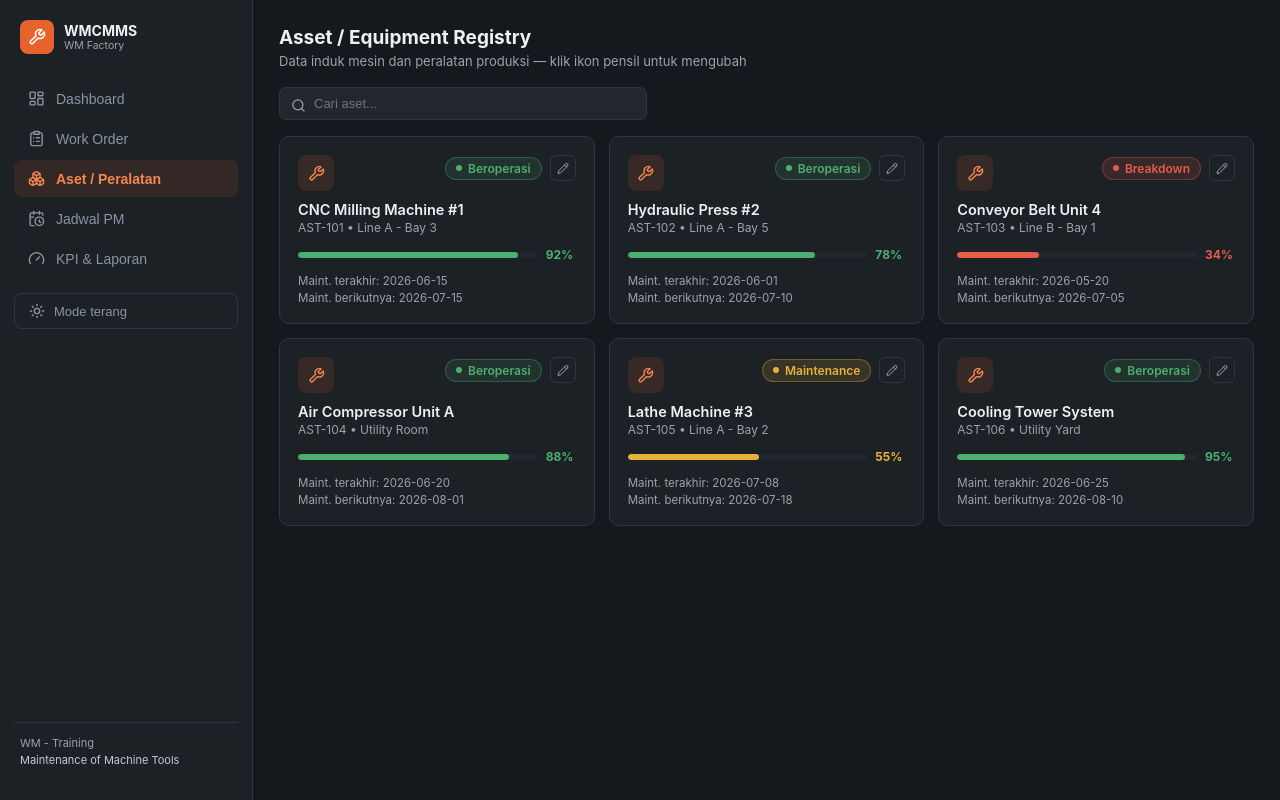
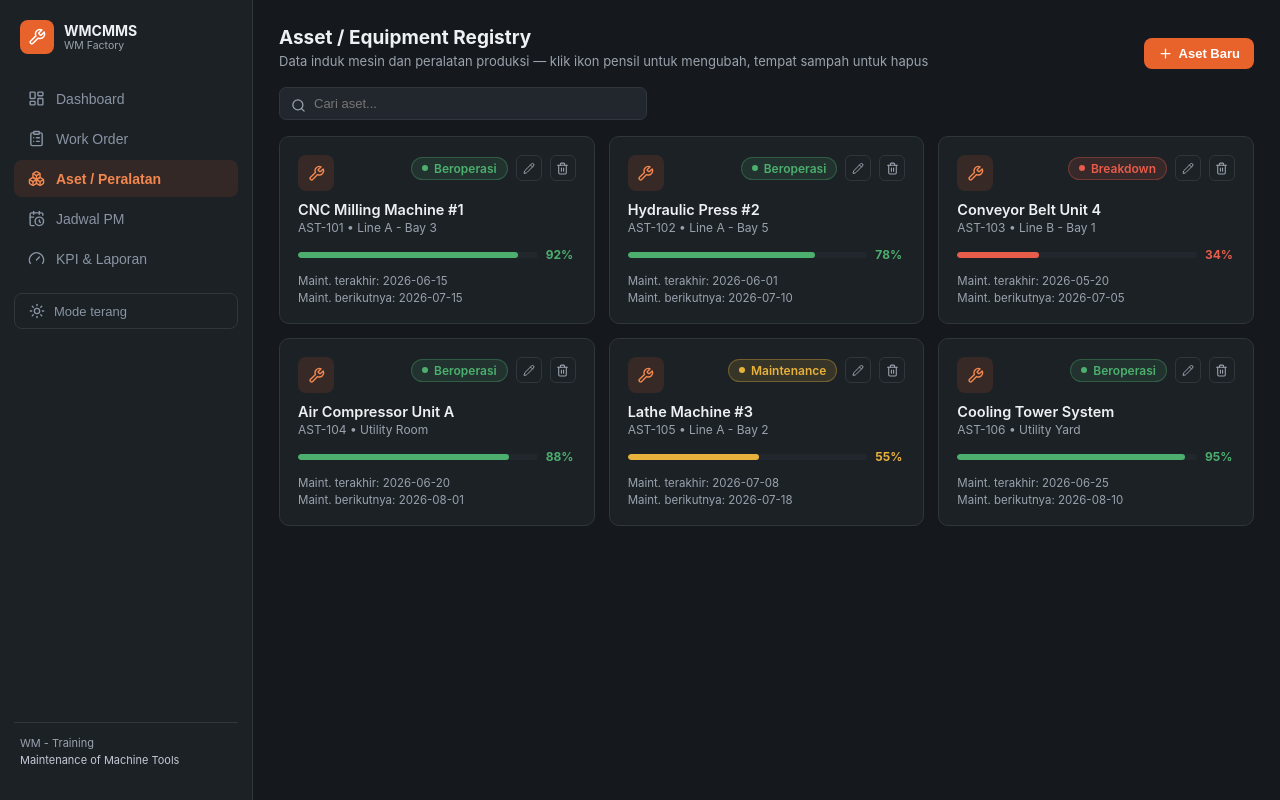
Before and after one commit to wldn-git/wm-cmms, a React (Vite) app: page / in a window 1280 px wide. Both pictures are taken after a click on the button "Aset / Peralatan". Built offline with nearby package versions, Linux system fonts and the light colour scheme.

Commit message:
Fix layout grid aset + tambah fitur add/delete asset dan PM

```diff
--- a/src/App.jsx
+++ b/src/App.jsx
@@ -361,15 +361,25 @@ function WorkOrders({ workOrders, setWorkOrders, assets, C }) {
 }
 
 /* ---------------- ASSETS ---------------- */
-function AssetCard({ asset, C, onSave }) {
+function AssetCard({ asset, C, onSave, onDelete }) {
   const { statusMeta } = getMeta(C);
   const inputStyle = getInputStyle(C);
   const [editing, setEditing] = useState(false);
   const [draft, setDraft] = useState(asset);
+  const [confirmDelete, setConfirmDelete] = useState(false);
 
   const startEdit = () => { setDraft(asset); setEditing(true); };
   const save = () => { onSave({ ...draft, health: Number(draft.health) }); setEditing(false); };
   const cancel = () => setEditing(false);
+
+  const handleDeleteClick = () => {
+    if (confirmDelete) {
+      onDelete(asset.id);
+    } else {
+      setConfirmDelete(true);
+      setTimeout(() => setConfirmDelete(false), 3000);
+    }
+  };
 
   if (!editing) {
     return (
@@ -389,6 +399,18 @@ function AssetCard({ asset, C, onSave }) {
               background: "transparent", color: C.textDim, cursor: "pointer"
             }}>
               <Pencil size={13} />
+            </button>
+            <button onClick={handleDeleteClick} aria-label="Hapus aset" style={{
+              display: "flex", alignItems: "center", justifyContent: "center",
+              gap: 4, height: 26, padding: confirmDelete ? "0 8px" : 0,
+              width: confirmDelete ? "auto" : 26, borderRadius: 6,
+              border: `1px solid ${confirmDelete ? C.danger : C.border}`,
+              background: confirmDelete ? C.danger + "1c" : "transparent",
+              color: confirmDelete ? C.danger : C.textDim, cursor: "pointer",
+              fontSize: 11.5, fontWeight: 600, whiteSpace: "nowrap"
+            }}>
+              <Trash2 size={13} />
+              {confirmDelete && "Yakin?"}
             </button>
           </div>
         </div>
@@ -444,7 +466,7 @@ function AssetCard({ asset, C, onSave }) {
           </div>
           <input type="range" min={0} max={100} value={draft.health}
             onChange={e => setDraft({ ...draft, health: e.target.value })}
-            style={{ width: "100%" }} />
+            style={{ width: "100%", accentColor: C.ember }} />
         </div>
         <div style={{ display: "grid", gridTemplateColumns: "1fr 1fr", gap: 8 }}>
           <div>
@@ -464,6 +486,11 @@ function AssetCard({ asset, C, onSave }) {
 function Assets({ assets, setAssets, C }) {
   const inputStyle = getInputStyle(C);
   const [q, setQ] = useState("");
+  const [showForm, setShowForm] = useState(false);
+  const [form, setForm] = useState({
+    name: "", location: "", status: "running", criticality: "medium",
+    health: 100, lastMaint: "", nextMaint: ""
+  });
   const filtered = assets.filter(a =>
     a.name.toLowerCase().includes(q.toLowerCase()) || a.id.toLowerCase().includes(q.toLowerCase())
   );
@@ -472,18 +499,105 @@ function Assets({ assets, setAssets, C }) {
     setAssets(assets.map(a => a.id === updated.id ? updated : a));
   };
 
+  const deleteAsset = (id) => {
+    setAssets(assets.filter(a => a.id !== id));
+  };
+
+  const addAsset = () => {
+    if (!form.name.trim()) return;
+    const nums = assets
+      .map(a => parseInt(a.id.replace("AST-", ""), 10))
+      .filter(n => !isNaN(n));
+    const nextNum = (nums.length ? Math.max(...nums) : 100) + 1;
+    const newId = "AST-" + nextNum;
+    setAssets([...assets, { ...form, id: newId, health: Number(form.health) }]);
+    setForm({ name: "", location: "", status: "running", criticality: "medium", health: 100, lastMaint: "", nextMaint: "" });
+    setShowForm(false);
+  };
+
   return (
     <div>
-      <SectionHeader C={C} title="Asset / Equipment Registry" subtitle="Data induk mesin dan peralatan produksi — klik ikon pensil untuk mengubah" />
+      <SectionHeader
+        C={C}
+        title="Asset / Equipment Registry"
+        subtitle="Data induk mesin dan peralatan produksi — klik ikon pensil untuk mengubah, tempat sampah untuk hapus"
+        action={
+          <button onClick={() => setShowForm(!showForm)} style={{
+            display: "flex", alignItems: "center", gap: 6, padding: "8px 14px",
+            background: C.ember, color: "#fff", border: "none", borderRadius: 8,
+            fontSize: 13, fontWeight: 600, cursor: "pointer"
+          }}>
+            <Plus size={15} /> Aset Baru
+          </button>
+        }
+      />
+
+      {showForm && (
+        <Card C={C} style={{ marginBottom: 16 }}>
+          <div style={{ display: "flex", justifyContent: "space-between", marginBottom: 12 }}>
+            <div style={{ fontSize: 14, fontWeight: 600, color: C.text }}>Tambah Aset</div>
+            <X size={16} color={C.textDim} style={{ cursor: "pointer" }} onClick={() => setShowForm(false)} />
+          </div>
+          <div style={{ display: "flex", flexDirection: "column", gap: 8 }}>
+            <div style={{ display: "grid", gridTemplateColumns: "1fr 1fr", gap: 8 }}>
+              <input placeholder="Nama aset" value={form.name}
+                onChange={e => setForm({ ...form, name: e.target.value })} style={inputStyle} />
+              <input placeholder="Lokasi" value={form.location}
+                onChange={e => setForm({ ...form, location: e.target.value })} style={inputStyle} />
+            </div>
+            <div style={{ display: "grid", gridTemplateColumns: "1fr 1fr", gap: 8 }}>
+              <select value={form.status} onChange={e => setForm({ ...form, status: e.target.value })} style={inputStyle}>
+                <option value="running">Beroperasi</option>
+                <option value="down">Breakdown</option>
+                <option value="maintenance">Maintenance</option>
+              </select>
+              <select value={form.criticality} onChange={e => setForm({ ...form, criticality: e.target.value })} style={inputStyle}>
+                <option value="high">Kritikalitas: Tinggi</option>
+                <option value="medium">Kritikalitas: Sedang</option>
+                <option value="low">Kritikalitas: Rendah</option>
+              </select>
+            </div>
+            <div>
+              <div style={{ display: "flex", justifyContent: "space-between", marginBottom: 4 }}>
+                <span style={{ fontSize: 12, color: C.textDim }}>Health score</span>
+                <span style={{ fontSize: 12, color: C.text, fontWeight: 600 }}>{form.health}%</span>
+              </div>
+              <input type="range" min={0} max={100} value={form.health}
+                onChange={e => setForm({ ...form, health: e.target.value })}
+                style={{ width: "100%", accentColor: C.ember }} />
+            </div>
+            <div style={{ display: "grid", gridTemplateColumns: "1fr 1fr", gap: 8 }}>
+              <div>
+                <div style={{ fontSize: 11, color: C.textDim, marginBottom: 3 }}>Maint. terakhir</div>
+                <input type="date" value={form.lastMaint} onChange={e => setForm({ ...form, lastMaint: e.target.value })} style={{ ...inputStyle, width: "100%" }} />
+              </div>
+              <div>
+                <div style={{ fontSize: 11, color: C.textDim, marginBottom: 3 }}>Maint. berikutnya</div>
+                <input type="date" value={form.nextMaint} onChange={e => setForm({ ...form, nextMaint: e.target.value })} style={{ ...inputStyle, width: "100%" }} />
+              </div>
+            </div>
+          </div>
+          <button onClick={addAsset} style={{
+            marginTop: 12, padding: "8px 16px", background: C.ember, color: "#fff",
+            border: "none", borderRadius: 8, fontSize: 13, fontWeight: 600, cursor: "pointer"
+          }}>Simpan</button>
+        </Card>
+      )}
+
       <div style={{ position: "relative", marginBottom: 16, maxWidth: 320 }}>
         <Search size={15} color={C.textDim} style={{ position: "absolute", left: 12, top: 11 }} />
         <input placeholder="Cari aset..." value={q} onChange={e => setQ(e.target.value)}
           style={{ ...inputStyle, paddingLeft: 34, width: "100%" }} />
       </div>
-      <div style={{ display: "grid", gridTemplateColumns: "repeat(3, 1fr)", gap: 14 }}>
+      <div style={{ display: "grid", gridTemplateColumns: "repeat(3, 1fr)", gap: 14, alignItems: "start" }}>
         {filtered.map(a => (
-          <AssetCard key={a.id} asset={a} C={C} onSave={saveAsset} />
+          <AssetCard key={a.id} asset={a} C={C} onSave={saveAsset} onDelete={deleteAsset} />
         ))}
+        {filtered.length === 0 && (
+          <div style={{ gridColumn: "1 / -1", padding: "24px 14px", textAlign: "center", color: C.textDim, fontSize: 13 }}>
+            Tidak ada aset yang cocok dengan pencarian.
+          </div>
+        )}
       </div>
     </div>
   );
```
